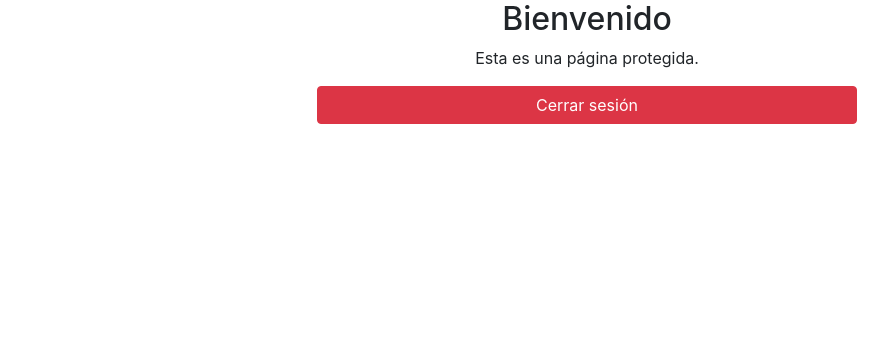
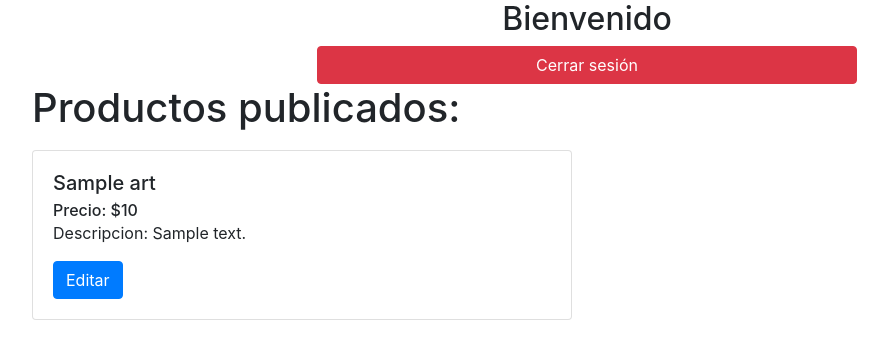
Before and after one commit to emiliooarrig/tienda-chinos-main, a PHP site: page /admin/administrar.php in a window 1280 px wide. Shown: the top 359 px of the page, without its empty margins (53-941 px from the left). Run offline with PHP 8.4, Linux system fonts and the light colour scheme; the visitor is signed in with stand-in values (Sample User, id 1); tables that the repository leaves empty or names only in its code hold one stand-in row (values such as "Sample post").

Commit message:
Mostramos los artículos en la seccion de administrador

```diff
--- a/admin/administrar.php
+++ b/admin/administrar.php
@@ -4,6 +4,17 @@ if (!isset($_SESSION['user'])) {
     header('Location: ../login/login.php');
     exit;
 }
+
+require '../config/conection.php';
+$db = new Database();
+
+$con = $db->conectar();
+
+$sql = $con->prepare("SELECT id, nombre , precio , descripcion FROM arts");
+$sql->execute();
+
+$resultado = $sql->fetchAll(PDO::FETCH_ASSOC);
+
 
 ?>
 <!DOCTYPE html>
@@ -21,11 +32,30 @@ if (!isset($_SESSION['user'])) {
         <div class="row justify-content-center">
             <div class="col-md-6">
                 <h2 class="text-center">Bienvenido</h2>
-                <p class="text-center">Esta es una página protegida.</p>
                 <a href="../config/logout.php" class="btn btn-danger btn-block">Cerrar sesión</a>
             </div>
         </div>
     </div>
+
+    <div class="container">
+        <h1> Productos publicados: </h1>
+        <div class="row row-cols-1 row-cols-md-2 g-4">
+            <!-- Mostramos todos los resultados en la base de datos -->
+            <?php foreach ($resultado as $row) { ?>
+                <div class="col" style="margin-top: 10px;">
+                    <div class="card">
+                        <div class="card-body">
+                            <h5 class="card-title"> <?php echo $row["nombre"]; ?> </h5>
+                            <h6 class="card-subtitle"> Precio: $<?php echo $row["precio"] ?></h6>
+                            <p class="card-text"> Descripcion: <?php echo $row["descripcion"] ?> </p>
+                            <a href="editar_art.php?id=<?php echo $row['id']; ?>" class="btn btn-primary">Editar</a>
+                        </div>
+                    </div>
+                </div>
+            <?php } ?>
+        </div>
+    </div>
+
 </body>
 
 </html>
```
